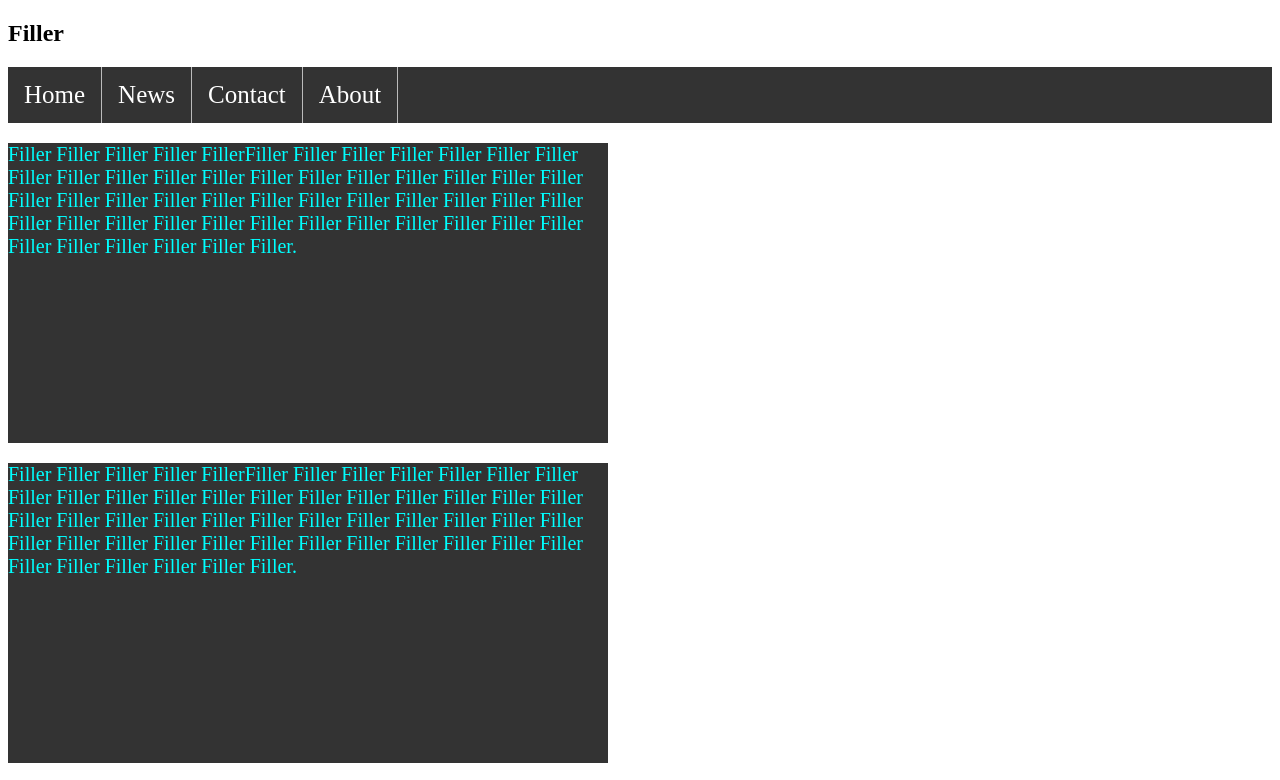
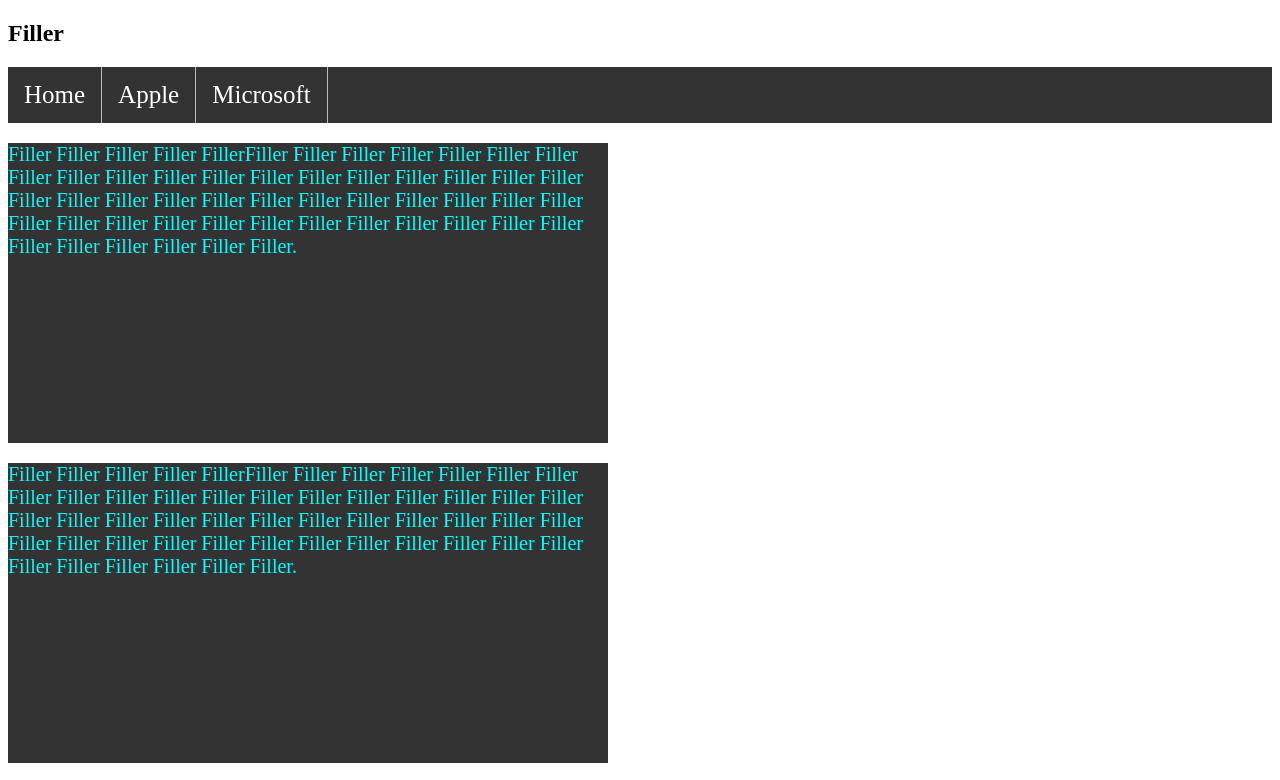
Before and after one commit to GMKtillDecay/Independent-Choice-Project, a plain HTML site: page index.html in a window 1280 px wide. Shown: the top 780 px of the page. Drawn offline with Linux system fonts and the light colour scheme; a script that the page names is missing.

Commit message:
Update index.html

```diff
--- a/index.html
+++ b/index.html
@@ -15,10 +15,9 @@
     <h2> Filler </h2>
     </div>
     <ul>
-  <li><a class="active" href="#home">Home</a></li>
-  <li><a href="#news">News</a></li>
-  <li><a href="#contact">Contact</a></li>
-  <li><a href="#about">About</a></li>
+  <li><a class="#Home" href="#Home">Home</a></li>
+  <li><a href="#Apple">Apple</a></li>
+  <li><a href="#Microsoft">Microsoft</a></li>
 </ul>
 
 <div class= "filler1">
```
